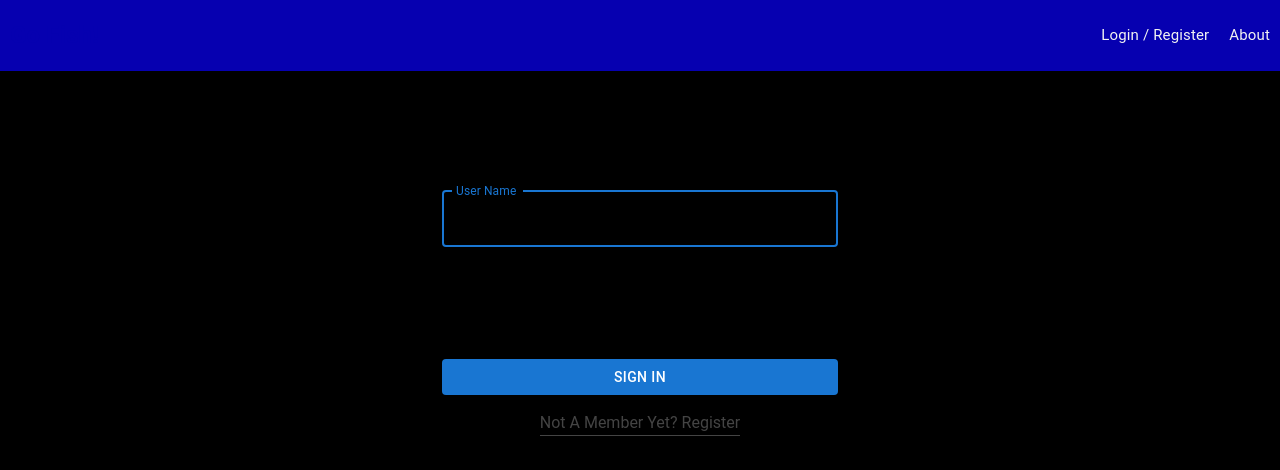
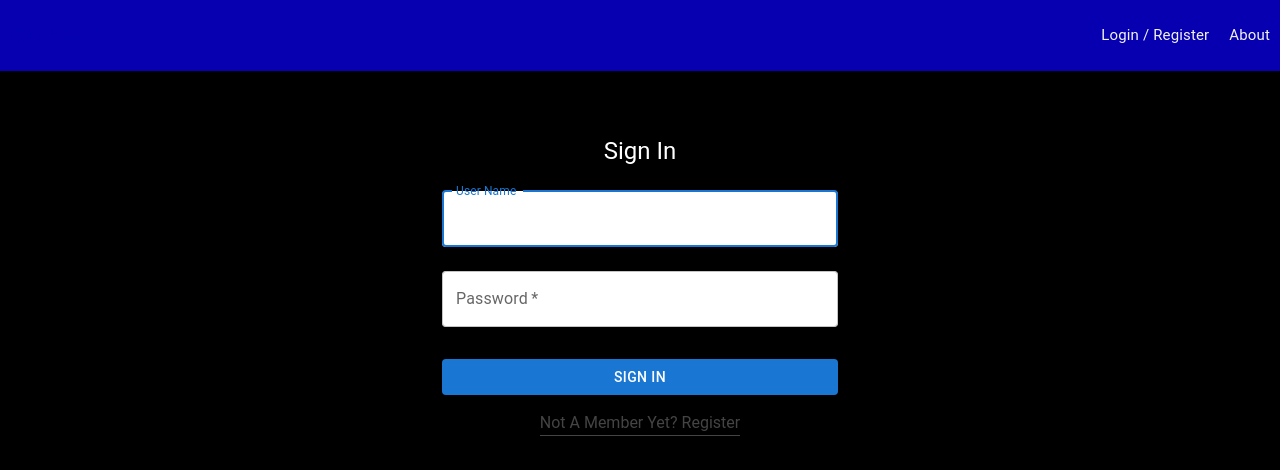
Before and after one commit to Smil3z/Go-Fish, a React (Create React App) app: page /#/details/1 in a window 1280 px wide. Shown: the top 470 px of the page. Built offline with nearby package versions, Linux system fonts and the light colour scheme; no server answers.

Commit message:
added css to login and register form

```diff
--- a/src/components/LoginForm/LoginForm.jsx
+++ b/src/components/LoginForm/LoginForm.jsx
@@ -43,7 +43,7 @@ function LoginForm() {
       <Container component="main" maxWidth="xs">
         <CssBaseline />
         <Box sx={{ marginTop: 8, display: 'flex', flexDirection: 'column', alignItems: 'center'}}>
-          <Typography component="h1" variant="h5">
+          <Typography sx={{ color: 'white' }} component="h1" variant="h5">
             Sign In
           </Typography>
           <Box component="form" onSubmit={login} noValidate sx={{ mt: 1 }}>
@@ -58,6 +58,7 @@ function LoginForm() {
               autoFocus
               value={username}
               onChange={(event) => setUsername(event.target.value)}
+              InputProps={{ sx: { color: 'black', backgroundColor: 'white' } }}
             />
             <TextField
               margin="normal"
@@ -70,6 +71,7 @@ function LoginForm() {
               autoComplete="current-password"
               value={password}
               onChange={(event) => setPassword(event.target.value)}
+              InputProps={{ sx: { color: 'black', backgroundColor: 'white' } }}
             />
             <Button
               type="submit"
--- a/src/components/RegisterForm/RegisterForm.jsx
+++ b/src/components/RegisterForm/RegisterForm.jsx
@@ -39,7 +39,7 @@ function RegisterForm() {
       <Container component="main" maxWidth="xs">
         <CssBaseline />
         <Box sx={{ marginTop: 8, display: 'flex', flexDirection: 'column', alignItems: 'center'}}>
-        <Typography component="h1" variant="h5">
+        <Typography sx={{ color: 'white' }} component="h1" variant="h5">
           Register
         </Typography>
         <Box component="form" onSubmit={registerUser} noValidate sx={{ mt: 1 }}>
@@ -54,6 +54,7 @@ function RegisterForm() {
             autoFocus
             value={username}
             onChange={(event) => setUsername(event.target.value)}
+            InputProps={{ sx: { color: 'black', backgroundColor: 'white' } }}
           />
           <TextField
               margin="normal"
@@ -66,6 +67,7 @@ function RegisterForm() {
               autoComplete="current-password"
               value={password}
               onChange={(event) => setPassword(event.target.value)}
+              InputProps={{ sx: { color: 'black', backgroundColor: 'white' } }}
           />
           <Button
               type="submit"
```
